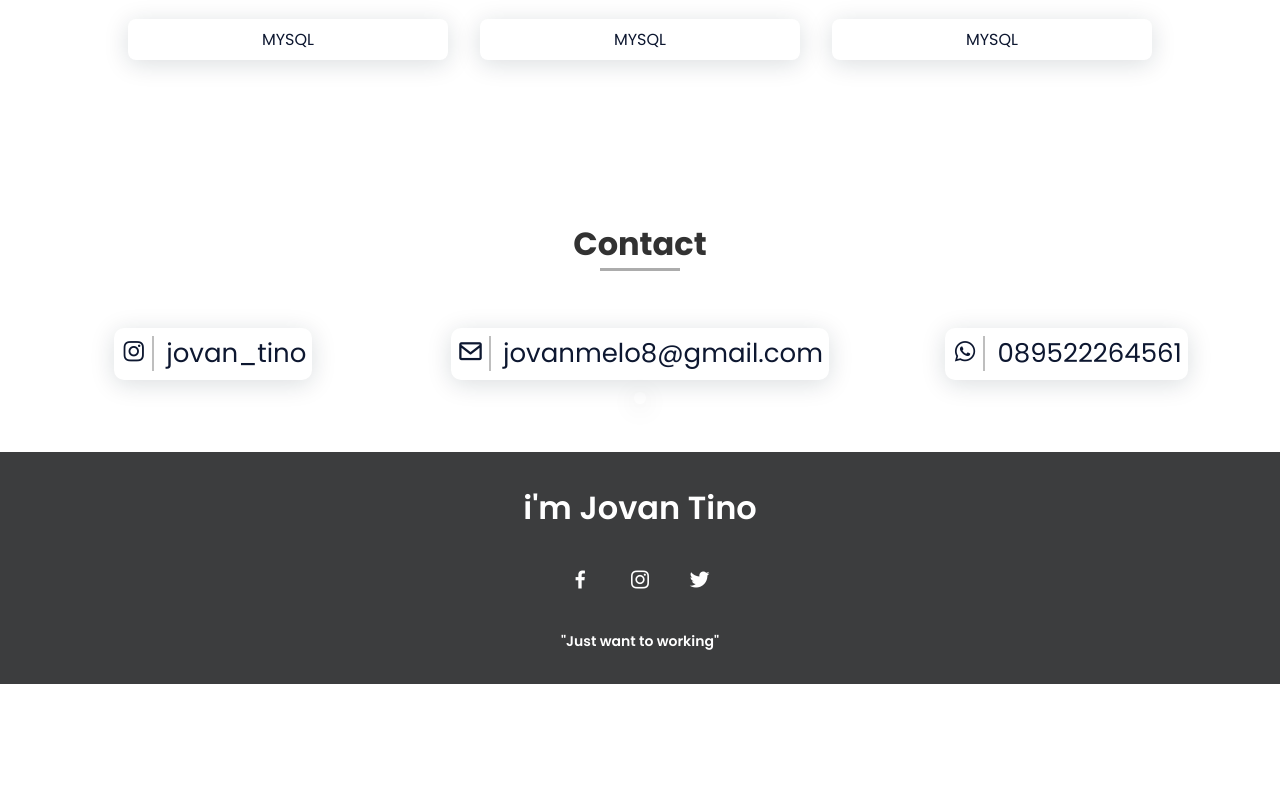
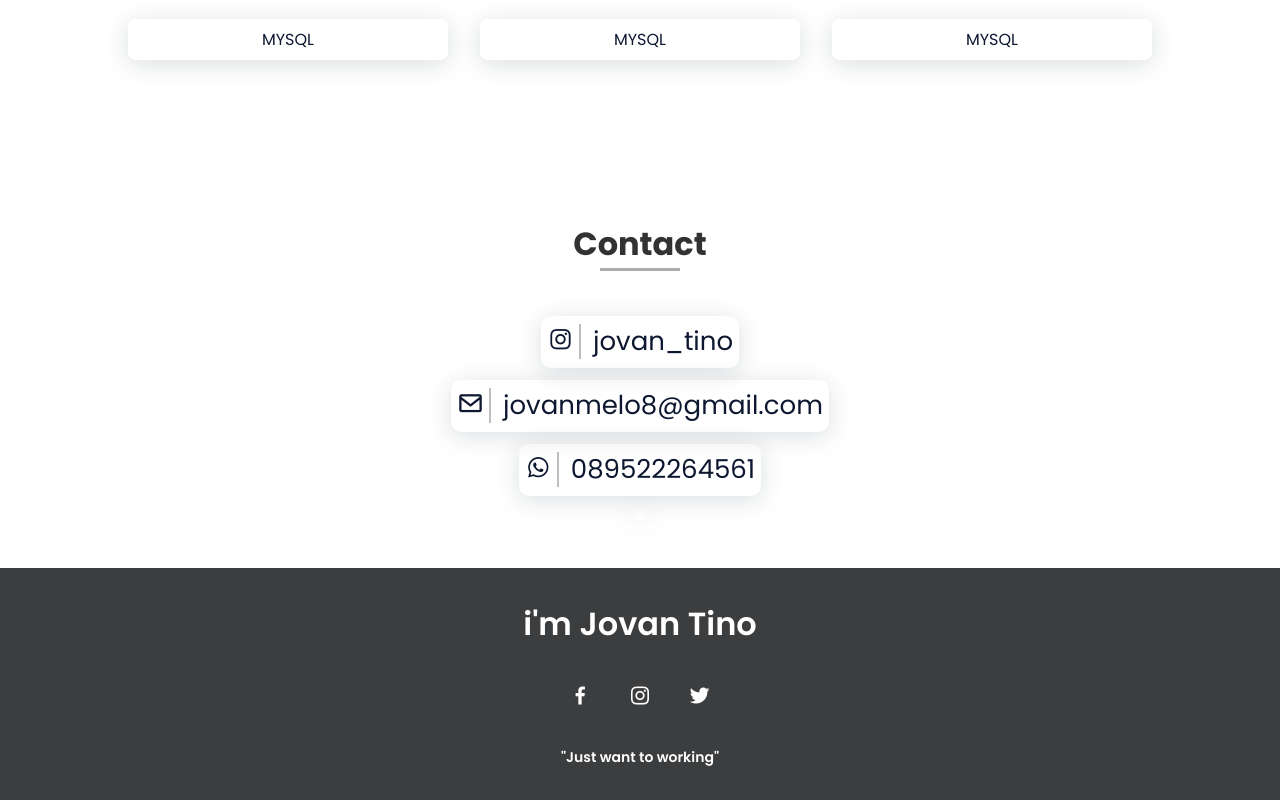
Before and after one commit to JovanTino/jovantino.gihub.io, a plain HTML site: page portofolio.html in a window 1280 px wide. Shown: the part 1463-2263 px from the top of the page. Before the commit the page ends 2147 px from the top, so only its background shows below. Drawn offline with nearby package versions, Linux system fonts and the light colour scheme.

Commit message:
perbaiki lagi

```diff
--- a/assets/css/styles.css
+++ b/assets/css/styles.css
@@ -336,10 +336,7 @@ img {
 }
 
 /* ===== CONTACT =====*/
-.container-contact-1 {
-  display: grid;
-  grid-template-columns: repeat(3, 1fr);
-}
+
 .container-contact {
   display: flex;
   justify-content: center;
```
